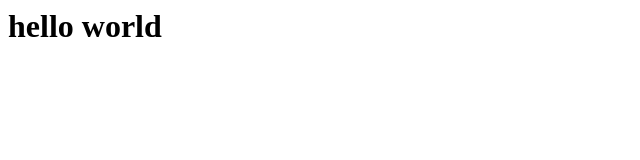
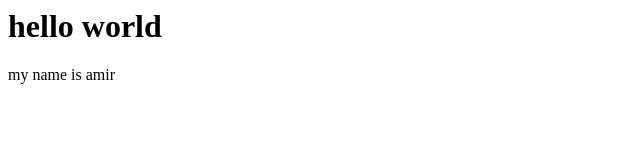
Before and after one commit to Whh-32/whh-32.github.io, a plain HTML site: page index.html in a window 1280 px wide. Shown: the full height of the page, 0-640 px from the left. Drawn offline with Linux system fonts and the light colour scheme.

Commit message:
Add existing file

```diff
--- a/index.html
+++ b/index.html
@@ -1 +1,2 @@
 <h1>hello world</h1>
+<p>my name is amir</p>
```
